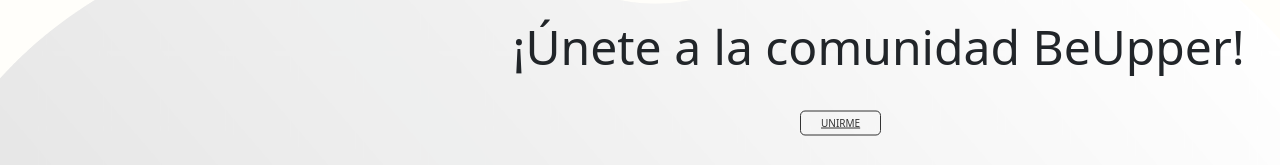
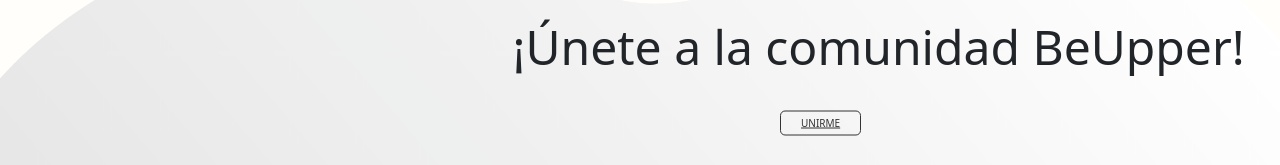
Before and after one commit to gagallango/beaup-tryout, a plain HTML site: page index.html in a window 1280 px wide. Shown: the part 1692-1857 px from the top of the page. Drawn offline with nearby package versions, Linux system fonts and the light colour scheme.

Commit message:
Update styles.css

```diff
--- a/styles.css
+++ b/styles.css
@@ -257,7 +257,7 @@ header ul li a:hover {
     margin-bottom: 0;
     text-align: center;
     position: absolute;
-    transform: translate(800px, -230%);
+    transform: translate(780px, -230%);
     font-size: 10px;
     border: 1px solid #333;
     padding: 4px 20px;
```
